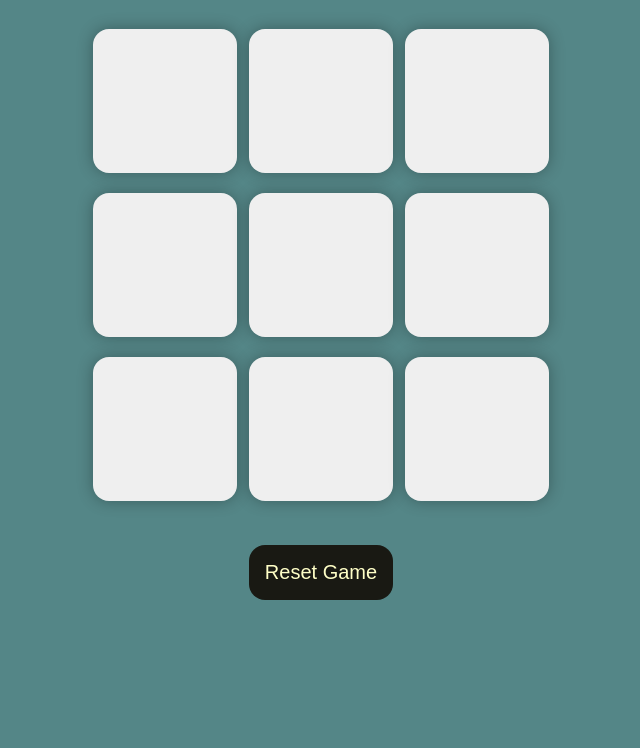
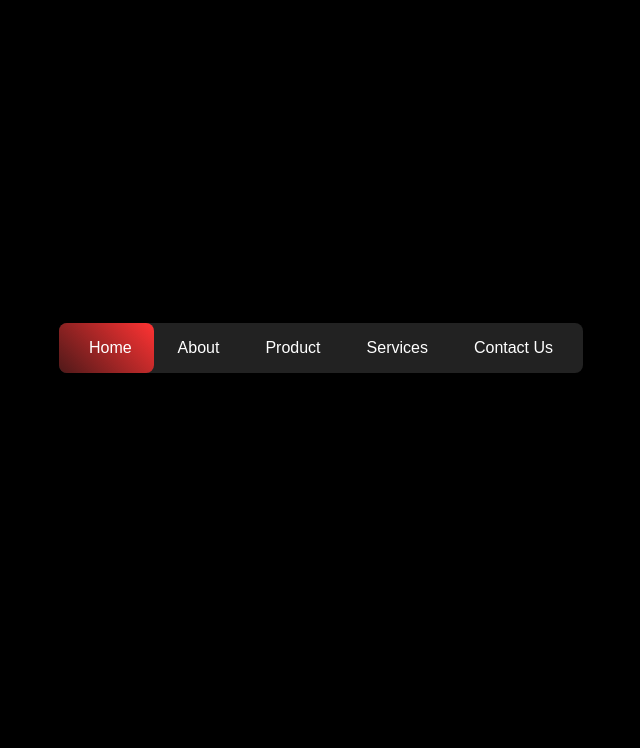
Before and after one commit to Mahad132/Internship-Projects, a plain HTML site: page index.html in a window 1280 px wide. Shown: the part 52-800 px from the top of the page, without its empty margins (319-959 px from the left). Drawn offline with Linux system fonts and the light colour scheme.

Commit message:
Add files via upload

```diff
--- a/index.html
+++ b/index.html
@@ -1,36 +1,20 @@
 <!DOCTYPE html>
 <html lang="en">
-
 <head>
     <meta charset="UTF-8">
     <meta name="viewport" content="width=device-width, initial-scale=1.0">
-    <title>Tic-Tac-Toe Game</title>
-    <link rel="stylesheet" href="style.css" />
+    <title>NavBar</title>
+    <link rel="stylesheet" href="style.css"/>
 </head>
+<body>
 
-<body>
-    <main>
-        <div class="msg-container hide" id="msg-container">
-            <p id="msg">Winner</p>
-            <button id="new-btn">New Game</button>
-        </div>
-        <h1>Tic-Tac-Toe Game</h1>
-        <div class="container">
-            <div class="game">
-                <button class="box"></button>
-                <button class="box"></button>
-                <button class="box"></button>
-                <button class="box"></button>
-                <button class="box"></button>
-                <button class="box"></button>
-                <button class="box"></button>
-                <button class="box"></button>
-                <button class="box"></button>
-            </div>
-        </div>
-        <button id="reset-btn">Reset Game</button>
-    </main>
-    <script src="script.js"></script>
+    <nav>
+        <a href="#">Home</a>
+        <a href="#">About</a>
+        <a href="#">Product</a>
+        <a href="#">Services</a>
+        <a href="#">Contact Us</a>
+        <span></span>
+    </nav>
 </body>
-
 </html>
--- a/style.css
+++ b/style.css
@@ -1,62 +1,73 @@
-*{
-    margin:0;
+* {
     padding: 0;
+    margin: 0;
+    box-sizing: border-box;
+    font-family: 'Poppins', sans-serif;
 }
-body{
-    background-color:#548687;
-    text-align:center;
+
+body {
+    display: flex;
+    justify-content: center;
+    align-items: center;
+    min-height: 100vh;
+    background-color: #000;
+}
+
+nav {
+    position: relative;
+    width: 524px;
+    height: 50px;
+    background-color: #222;
+    border-radius: 8px;
+    display: flex;
+    justify-content: center;
+    align-items: center;
+}
+
+nav a {
+    position: relative;
+    display: inline-block;
+    font-size: 1em;
+    font-weight: 500;
+    color: #fff;
+    text-decoration: none;
+    padding: 0 23px;
+    z-index: 2;  /* Ensure the text stays above the span */
+}
+
+nav span {
+    position: absolute;
+    top: 0;
+    left: 0;
+    height: 100%;
+    width: 95px;
+    background: linear-gradient(45deg, #4f1919, #ff3333);
+    border-radius: 8px;
+    transition: 0.5s;
+    z-index: 1;  /* Ensure the span stays behind the text */
+}
+
+nav a:nth-child(1):hover ~ span {
+    left: 0px;
 
 }
-.container{
-   height:70vh;
-   display:flex;
-   justify-content: center;
-    align-items: center;
+
+nav a:nth-child(2):hover ~ span {
+    left: 95px;
 
 }
-.game{
-    height:60vmin;
-    width:60vmin;
-    display:flex;
-    flex-wrap: wrap;
-    justify-content: center;
-    align-items: center;
-    gap:1.5vmin;
+
+nav a:nth-child(3):hover ~ span {
+    left: 190px;
+    width: 110px;
 }
-.box{
-    height:18vmin;
-    width:18vmin;
-    border-radius:1rem;
-    border:none;
-    box-shadow: 0 0 1rem rgba(0 ,0, 0,0.3);
-    font-size:8vmin;
-    color:#b0413e;
 
+nav a:nth-child(4):hover ~ span {
+    left: 285px;
+    width: 115px;
 }
-#reset-btn{
-padding:1rem;
-font-size:1.25rem;
-color:#ffffc7;
-background-color: #191913;
-border-radius:1rem;
-border:none;
+
+nav a:nth-child(5):hover ~ span {
+    left: 380px;
+    width: 143px;
 }
-#new-btn{
-    padding:1rem;
-    font-size:1.25rem;
-    color:#ffffc7;
-    background-color: #191913;
-    border-radius:1rem;
-    border:none;
-    }
-#msg{
-    color:#ffffc7;
-    font-size:5vmin;
-}
-#msg-container{
-    height:30vmin;
-
-}
-.hide{
-    display:none;
-}
```
